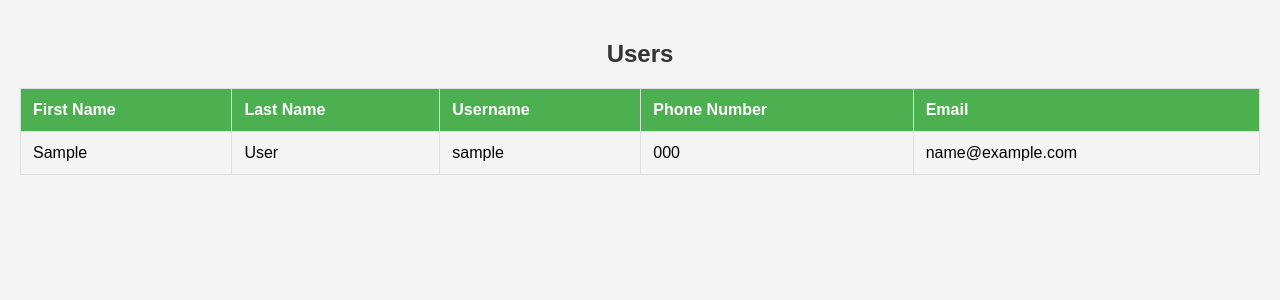
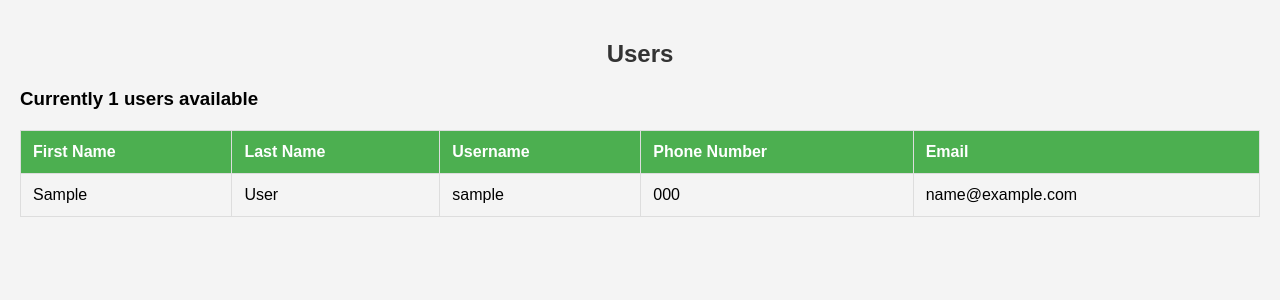
Before and after one commit to thirumurug0xan/shopesite, a Flask app: page /admin/portal/users in a window 1280 px wide. Shown: the top 300 px of the page. Run offline with Flask 3, Linux system fonts and the light colour scheme; the visitor is signed in with stand-in values (Sample User, id 1); tables that the repository leaves empty hold one stand-in row (values such as "Sample post"); some libraries are stand-ins or nearby versions.

Commit message:
modified:   templates/admin_users.html

```diff
--- a/templates/admin_users.html
+++ b/templates/admin_users.html
@@ -39,7 +39,7 @@
 <body>
 
     <h2>Users</h2>
-
+    <h3><strong>Currently {{ users|length }} users available</strong></h3>
     <table>
         <thead>
             <tr>
```
